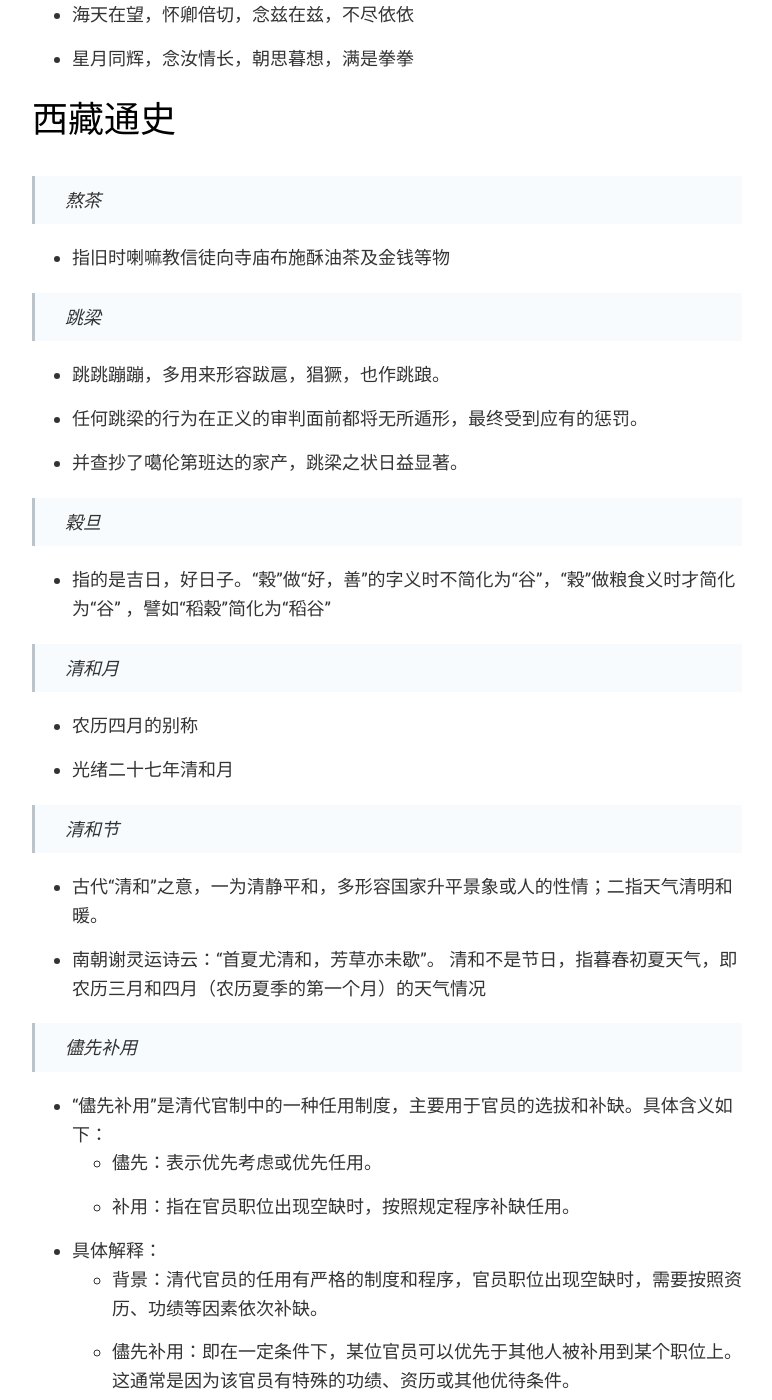
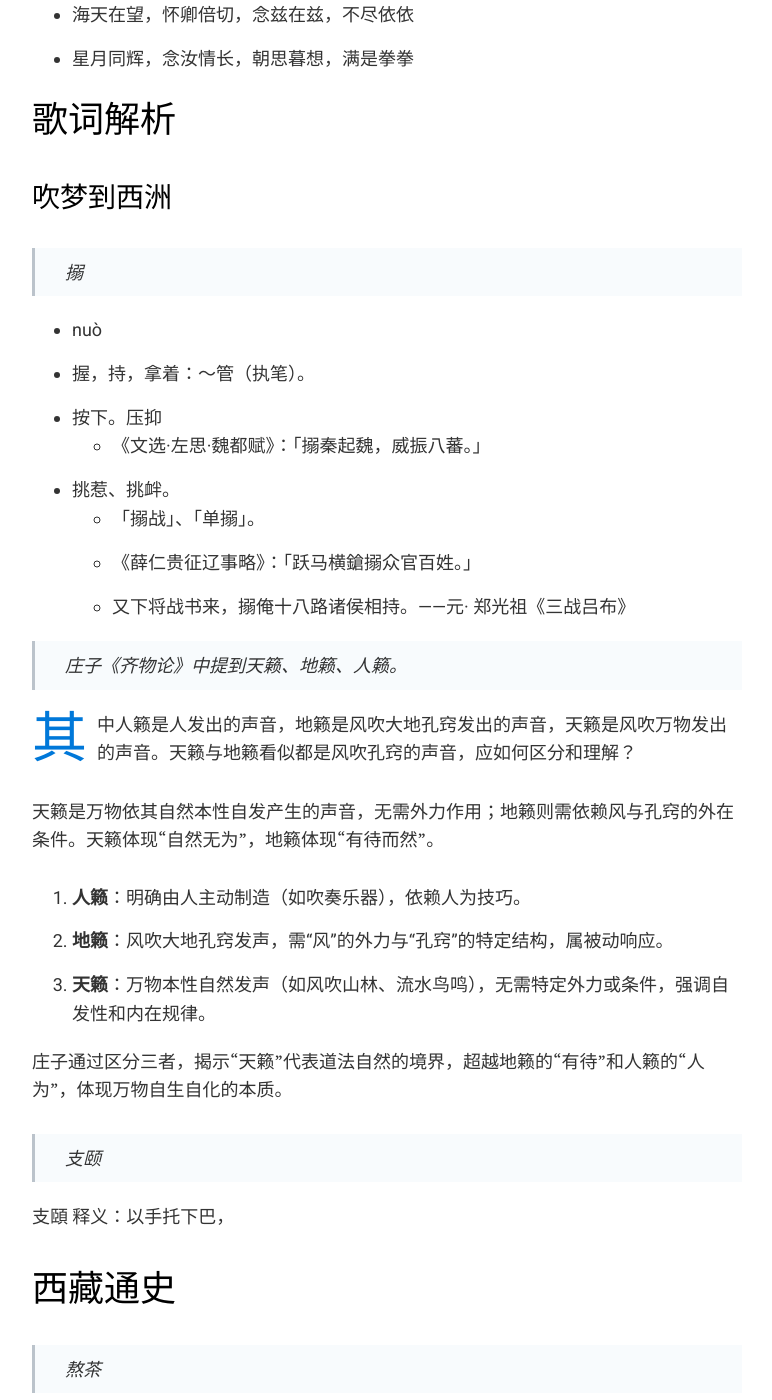
Before and after one commit to mytingbao/blog, a Jekyll site: the page built from _posts/国学/文字/2025-04-12-文字成语积累03.md, in a window 1280 px wide and 1400 px high, scrolled down 1238 px. Shown: the whole window, without its empty margins (253-1025 px from the left). Built offline with Jekyll 4.4.1, drawn with Linux system fonts in a browser that asks for light colours.

Commit message:
feat: 更新博客

```diff
--- a/_posts/国学/文字/2025-04-12-文字成语积累03.md
+++ b/_posts/国学/文字/2025-04-12-文字成语积累03.md
@@ -18,6 +18,45 @@ description: 文字积累03
 - 这个成语常用于形容一个人对某事、某人或某种理念、责任等有着持续的关注和重视。
 - 海天在望，怀卿倍切，念兹在兹，不尽依依
 - 星月同辉，念汝情长，朝思暮想，满是拳拳
+
+
+# 歌词解析
+
+## 吹梦到西洲
+
+> 搦
+
+- nuò
+- 握，持，拿着：～管（执笔）。
+- 按下。压抑
+  - 《文选·左思·魏都赋》：「搦秦起魏，威振八蕃。」
+- 挑惹、挑衅。
+  - 「搦战」、「单搦」。
+  - 《薛仁贵征辽事略》：「跃马横鎗搦众官百姓。」
+  - 又下将战书来，搦俺十八路诸侯相持。——元· 郑光祖《三战吕布》
+
+
+
+
+
+> 庄子《齐物论》中提到天籁、地籁、人籁。
+
+其中人籁是人发出的声音，地籁是风吹大地孔窍发出的声音，天籁是风吹万物发出的声音。天籁与地籁看似都是风吹孔窍的声音，应如何区分和理解？
+
+天籁是万物依其自然本性自发产生的声音，无需外力作用；地籁则需依赖风与孔窍的外在条件。天籁体现“自然无为”，地籁体现“有待而然”。
+
+1. **人籁**：明确由人主动制造（如吹奏乐器），依赖人为技巧。
+2. **地籁**：风吹大地孔窍发声，需“风”的外力与“孔窍”的特定结构，属被动响应。
+3. **天籁**：万物本性自然发声（如风吹山林、流水鸟鸣），无需特定外力或条件，强调自发性和内在规律。
+
+庄子通过区分三者，揭示“天籁”代表道法自然的境界，超越地籁的“有待”和人籁的“人为”，体现万物自生自化的本质。
+
+> 支颐
+
+支頤 释义：以手托下巴，
+
+
+
 
 
 
```
Also changed, not shown: _posts/国学/文字/2024-07-05-文字积累01.md (+14 -0 lines).
